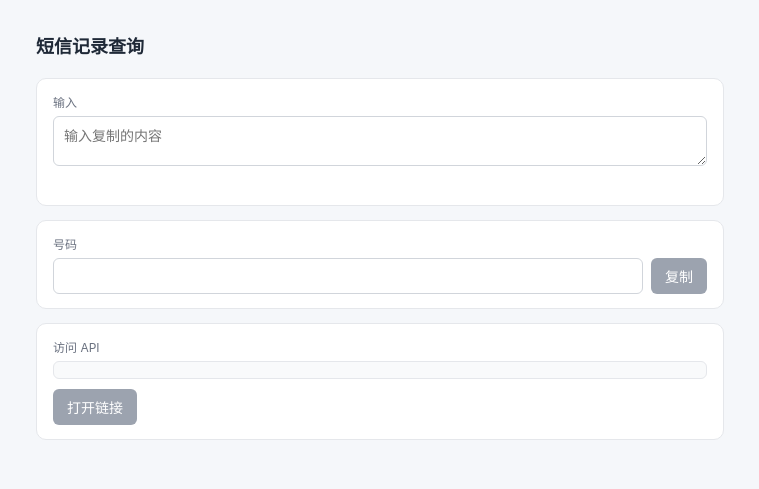
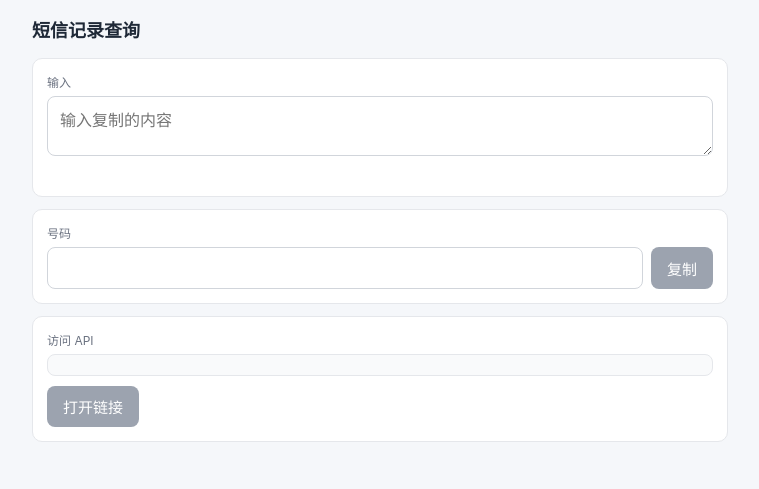
Before and after one commit to Cyrus0827/sms-query, a plain HTML site: page index.html in a window 1280 px wide. Shown: the whole page, without its empty margins (260-1019 px from the left). Drawn offline with Linux system fonts and the light colour scheme.

Commit message:
Update index.html

```diff
--- a/index.html
+++ b/index.html
@@ -2,23 +2,25 @@
 <html lang="zh-CN">
 <head>
 <meta charset="UTF-8">
+<meta name="viewport" content="width=device-width, initial-scale=1, viewport-fit=cover">
 <title>短信记录查询</title>
 <style>
   * { box-sizing: border-box; }
-  body { font-family: -apple-system, BlinkMacSystemFont, "Segoe UI", sans-serif; max-width: 720px; margin: 32px auto; padding: 0 16px; background: #f5f7fa; color: #1f2937; font-size: 14px; }
-  h1 { font-size: 18px; margin: 0 0 20px; }
-  .box { background: #fff; border: 1px solid #e5e7eb; border-radius: 10px; padding: 14px 16px; margin-bottom: 14px; }
+  html, body { margin: 0; }
+  body { font-family: -apple-system, BlinkMacSystemFont, "Segoe UI", sans-serif; max-width: 720px; margin: 0 auto; padding: 16px 12px 32px; background: #f5f7fa; color: #1f2937; font-size: 16px; }
+  h1 { font-size: 18px; margin: 0 0 16px; }
+  .box { background: #fff; border: 1px solid #e5e7eb; border-radius: 10px; padding: 14px 14px; margin-bottom: 12px; }
   .lbl { font-size: 12px; color: #6b7280; margin-bottom: 6px; }
-  input, textarea { width: 100%; padding: 8px 10px; border: 1px solid #d1d5db; border-radius: 6px; font: inherit; background: #fff; }
+  input, textarea { width: 100%; padding: 10px 12px; border: 1px solid #d1d5db; border-radius: 8px; font: inherit; background: #fff; font-size: 16px; }
   textarea { font-family: ui-monospace, Consolas, monospace; resize: vertical; }
   .row { display: flex; gap: 8px; }
-  .row > input { flex: 1; }
-  button { padding: 8px 14px; background: #2563eb; color: #fff; border: 0; border-radius: 6px; cursor: pointer; font: inherit; }
+  .row > input { flex: 1; min-width: 0; }
+  button { padding: 10px 16px; background: #2563eb; color: #fff; border: 0; border-radius: 8px; cursor: pointer; font: inherit; font-size: 15px; min-height: 40px; -webkit-tap-highlight-color: transparent; }
   button:hover { background: #1d4ed8; }
   button:disabled { background: #9ca3af; cursor: not-allowed; }
   .acts { display: flex; gap: 12px; margin-top: 10px; align-items: center; }
-  .url { font-family: ui-monospace, Consolas, monospace; font-size: 12px; color: #4b5563; word-break: break-all; background: #f9fafb; padding: 8px 10px; border: 1px solid #e5e7eb; border-radius: 6px; margin-bottom: 10px; min-height: 16px; }
-  .err { color: #dc2626; font-size: 12px; margin-top: 6px; min-height: 16px; }
+  .url { font-family: ui-monospace, Consolas, monospace; font-size: 12px; color: #4b5563; word-break: break-all; background: #f9fafb; padding: 10px 12px; border: 1px solid #e5e7eb; border-radius: 8px; margin-bottom: 10px; max-height: 120px; overflow-y: auto; line-height: 1.5; }
+  .err { color: #dc2626; font-size: 13px; margin-top: 6px; min-height: 16px; }
 </style>
 </head>
 <body>
```
